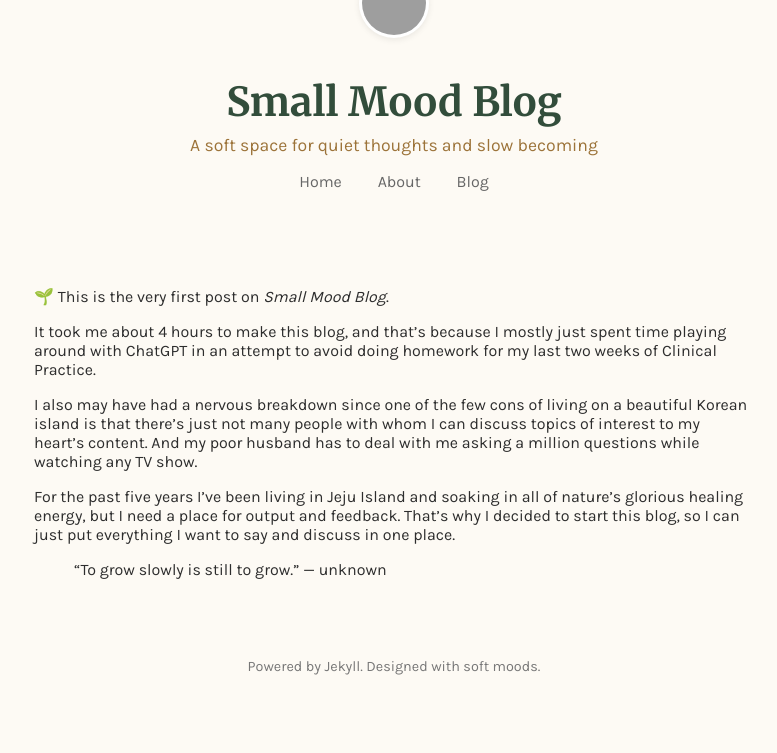
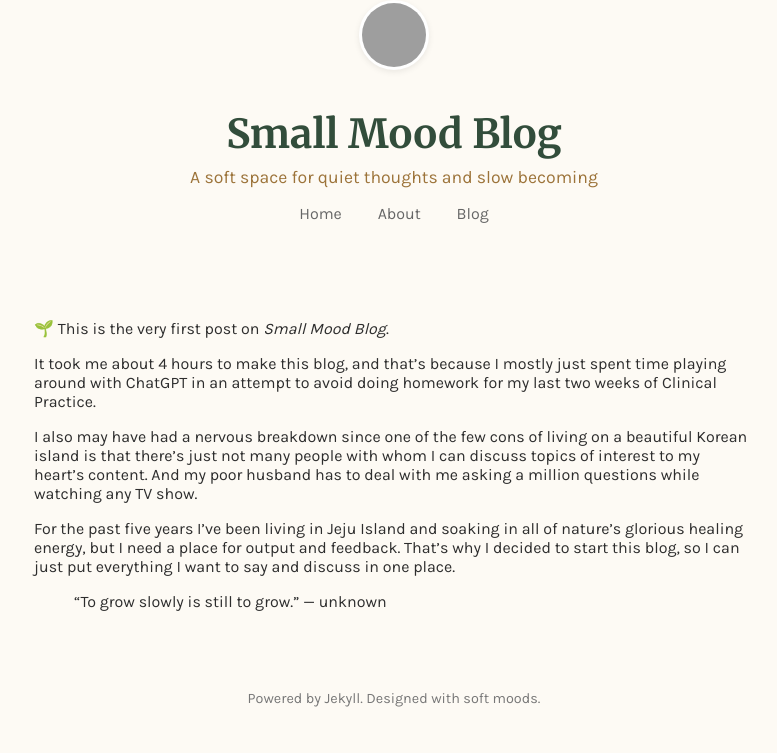
Before and after one commit to naneecodes/naneecodes.github.io, a Jekyll site: the page built from _posts/2025-05-24-first-post.md, in a window 1280 px wide. Shown: the part 232-985 px from the top of the page, without its empty margins (246-1023 px from the left). Built offline with Jekyll 4.4.1, drawn with Linux system fonts in a browser that asks for light colours; before the commit the page ends 953 px from its top, so only the background shows below that; grey boxes are pictures that could not be loaded.

Commit message:
Remove margin in case of overlap

```diff
--- a/assets/css/style.css
+++ b/assets/css/style.css
@@ -37,7 +37,7 @@ body {
 }
 .avatar-container {
   text-align: center;
-  margin-top: -32px;
+  /* margin-top: -32px; */
   margin-bottom: 2rem;
 }
 
```
